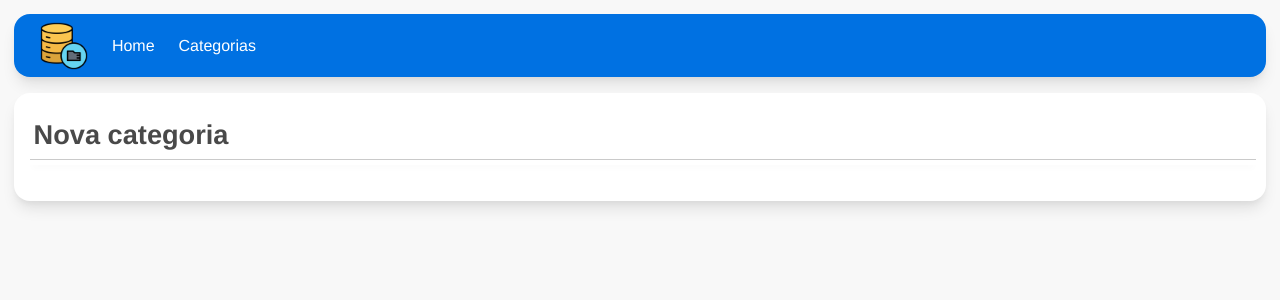
After one commit to gabeFrancisco/pystorage, a Flask app: page /categories/new in a window 1280 px wide. The commit adds this page. Shown: the top 300 px of the page. Run offline with Flask 3, Linux system fonts and the light colour scheme.

Commit message:
created new_category.html and controller method

```diff
--- a/main.py
+++ b/main.py
@@ -22,6 +22,11 @@ def index():
 def categories():
     data = category_service.getAll()
     return render_template("categories.html", categories=data)
+
+
+@app.route("/categories/new")
+def new_category():
+    return render_template("new_category.html")
 
 
 @app.route("/products")
--- a/static/css/style.css
+++ b/static/css/style.css
@@ -6,6 +6,10 @@
 * {
     font-family: 'Franklin Gothic Medium', 'Arial Narrow', Arial, sans-serif;
     padding: 0.2rem;
+}
+
+h1 {
+    font-size: 1.7rem;
 }
 
 body {
@@ -77,7 +81,6 @@ button {
     padding: 0.5rem 1rem;
     cursor: pointer;
     font-size: 16px;
-    margin: 0.2rem;
     color: #444;
 }
 
@@ -188,5 +191,4 @@ tbody th {
     padding: 10px;
     /* border-bottom: 1px solid #ddd; */
     border-right: 1px solid #ddd;
-
 }
--- a/templates/categories.html
+++ b/templates/categories.html
@@ -4,6 +4,10 @@
 {% block content %}
 <h1>Categorias</h1>
 <div class="hr"></div>
+
+<div>
+    <button class="btn-green" onclick="window.location.href=`{{ url_for('new_category') }}`">Nova categoria</button>
+</div>
 
 <div class="c-center">
     <table>
@@ -23,7 +27,7 @@
                 <th>{{ cat.id }}</th>
                 <td>{{ cat.name }}</td>
                 <td>{{ cat.created_at}}</td>
-                <td>{{ cat.updated_at }}</td>
+                <td>{{ cat.updated_at if cat.updated_at else "-" }}</td>
                 <td>
                     <button class="btn-blue">Editar</button>
                     <button class="btn-red">Apagar</button>
--- /dev/null
+++ b/templates/new_category.html
@@ -0,0 +1,10 @@
+{% extends "base.html" %}
+{% block title %}Nova categoria{% endblock %}
+
+{% block content %}
+<h1>Nova categoria</h1>
+<div class="hr"></div>
+
+<div class="c-center"></div>
+
+{% endblock %}
```
